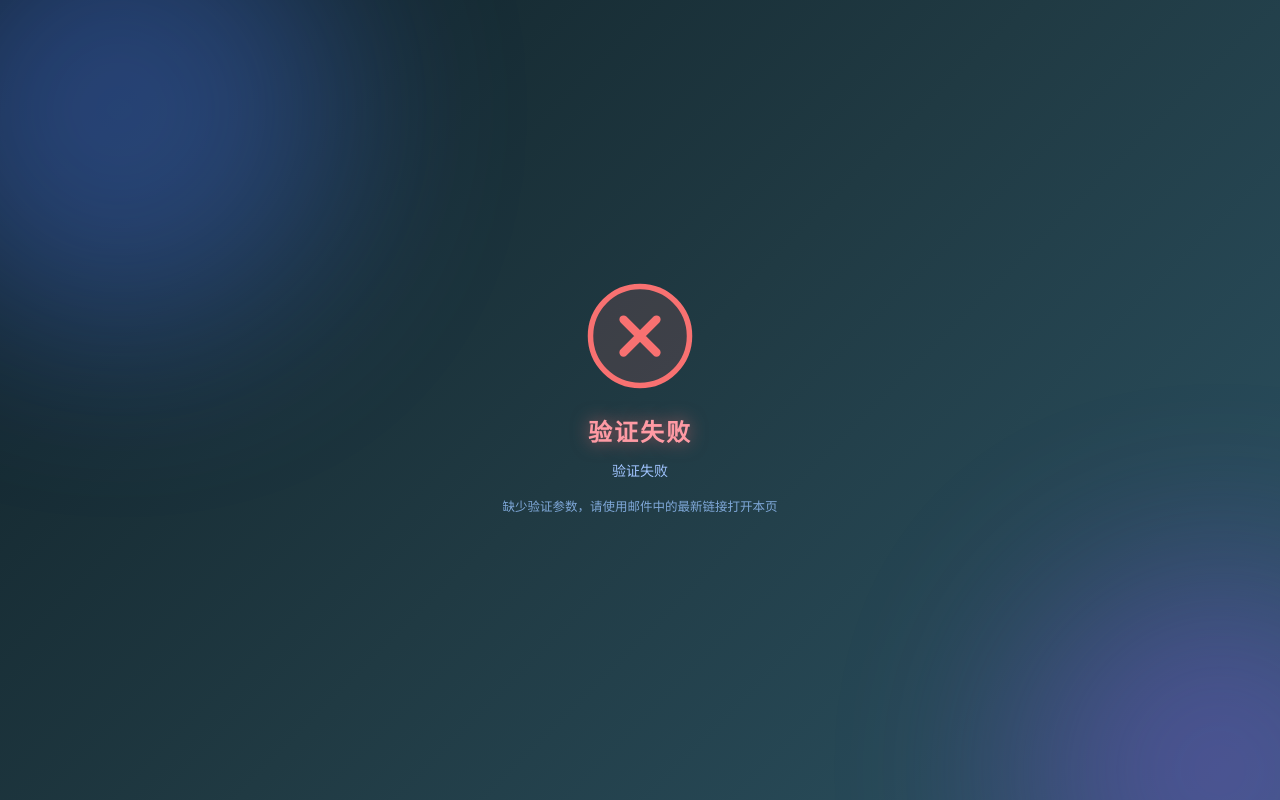
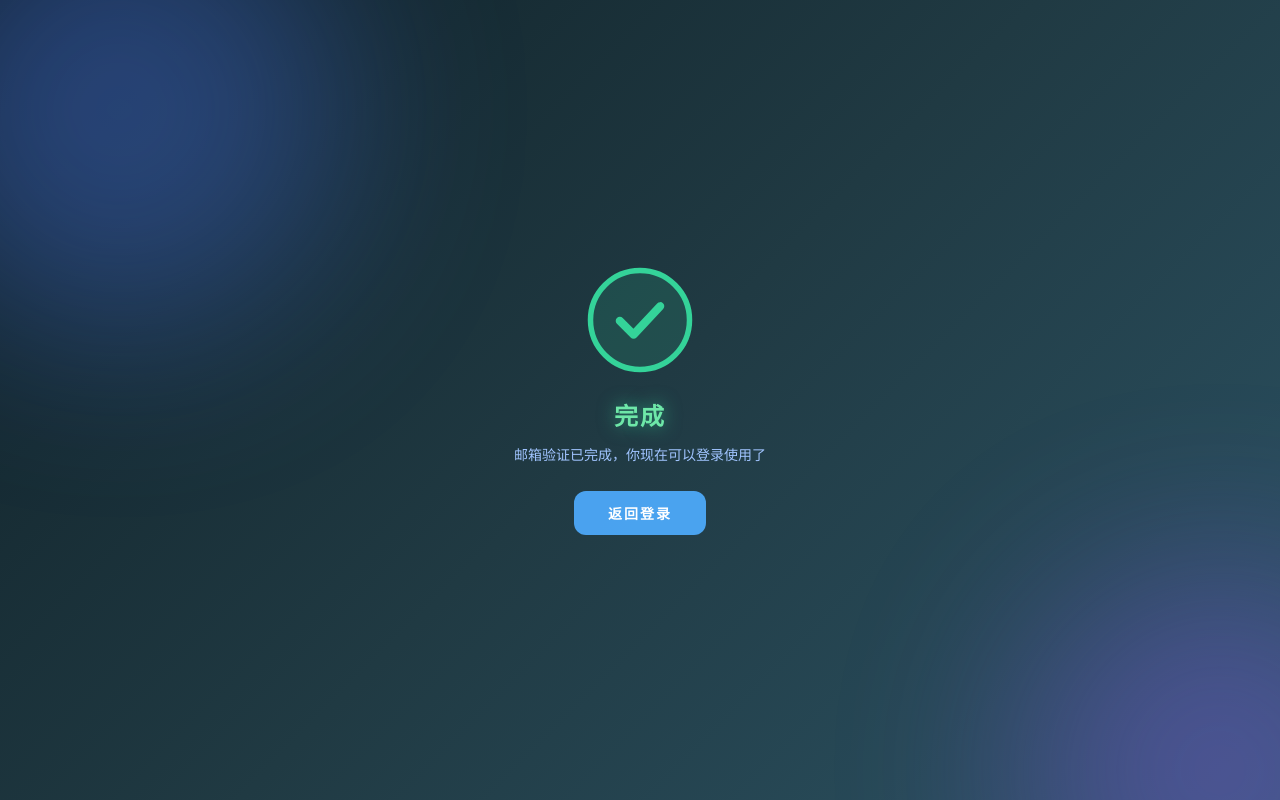
Before and after one commit to DogOfFurina114514/WMessage, a website: page auth.html in a window 1280 px wide. Drawn offline with Linux system fonts and the light colour scheme.

Commit message:
feat: 移除登录页 API 设置，新增隐藏管理面板 /admin（管理员登录）

```diff
--- a/auth.html
+++ b/auth.html
@@ -12,62 +12,44 @@
   <style>
     .auth-result { position: relative; z-index: 2; text-align: center; padding: 40px 20px; }
     .auth-result .mark { width: 110px; height: 110px; margin: 0 auto 22px; display: block; }
-    .auth-result h1 { font-size: 24px; letter-spacing: 2px; margin: 0 0 10px; text-shadow: 0 0 15px rgba(79,172,254,.55); }
+    .auth-result h1 { font-size: 24px; letter-spacing: 2px; margin: 0 0 10px; color: #6ee7a8; text-shadow: 0 0 18px rgba(52,211,153,.6); }
     .auth-result p { color: #a0c4ff; font-size: 14px; line-height: 1.9; margin: 0; word-break: break-all; }
-    .auth-result .detail { color: #7fa8d9; font-size: 12.5px; margin-top: 10px; }
-    .st-proc h1 { color: #a0c4ff; }
-    .st-ok h1 { color: #6ee7a8; text-shadow: 0 0 18px rgba(52,211,153,.6); }
-    .st-bad h1 { color: #ff9aa4; text-shadow: 0 0 18px rgba(248,113,113,.6); }
+    .auth-result .btn { display:inline-block; margin-top:22px; padding:12px 34px; border-radius:12px; background:rgba(79,172,254,.92); color:#fff; font-size:14px; font-weight:600; text-decoration:none; letter-spacing:2px; }
+    .auth-result .btn:active { opacity:.85; }
   </style>
 </head>
 <body>
   <div class="auth">
     <div class="orb a"></div><div class="orb b"></div>
-    <main class="auth-result st-proc" id="root">
+    <main class="auth-result" id="root">
       <svg class="mark" viewBox="0 0 120 120" aria-hidden="true">
-        <circle cx="60" cy="60" r="54" fill="none" stroke="currentColor" stroke-width="6" opacity=".35"/>
+        <circle cx="60" cy="60" r="54" fill="rgba(52,211,153,0.14)" stroke="#34d399" stroke-width="6"/>
+        <path d="M38 61l15 15 29-31" fill="none" stroke="#34d399" stroke-width="9" stroke-linecap="round" stroke-linejoin="round"/>
       </svg>
-      <h1>正在验证…</h1>
-      <p>请稍候</p>
+      <h1>完成</h1>
+      <p>邮箱验证已完成，你现在可以登录使用了</p>
+      <a class="btn" href="./">返回登录</a>
     </main>
   </div>
 
   <script src="./js/config.js"></script>
   <script src="./js/vendor/supabase.js"></script>
   <script>
-    // 从链接参数读取验证信息并调用验证接口
-    const params = new URLSearchParams(location.search);
-    const tokenHash = params.get('token') || '';
-    const type = params.get('type') || 'signup';
-    const root = document.getElementById('root');
-
-    function render(ok, detail) {
-      const okIcon = '<svg class="mark" viewBox="0 0 120 120" aria-hidden="true"><circle cx="60" cy="60" r="54" fill="rgba(52,211,153,0.14)" stroke="#34d399" stroke-width="6"/><path d="M38 61l15 15 29-31" fill="none" stroke="#34d399" stroke-width="9" stroke-linecap="round" stroke-linejoin="round"/></svg>';
-      const badIcon = '<svg class="mark" viewBox="0 0 120 120" aria-hidden="true"><circle cx="60" cy="60" r="54" fill="rgba(248,113,113,0.14)" stroke="#f87171" stroke-width="6"/><path d="M42 42l36 36M78 42l-36 36" fill="none" stroke="#f87171" stroke-width="9" stroke-linecap="round"/></svg>';
-      root.className = 'auth-result ' + (ok ? 'st-ok' : 'st-bad');
-      root.innerHTML =
-        (ok ? okIcon : badIcon) +
-        '<h1>' + (ok ? '验证成功' : '验证失败') + '</h1>' +
-        (ok
-          ? '<p>验证成功，您现在可关闭此页面</p>'
-          : '<p>验证失败</p><p class="detail">' + (detail || '链接无效或已过期') + '</p>');
-    }
-
-    async function verify() {
-      if (!tokenHash) {
-        render(false, '缺少验证参数，请使用邮件中的最新链接打开本页');
-        return;
+    // 验证已在服务端完成（官方验证页处理完毕后重定向到本页，并随 URL 带回会话）。
+    // 本页只负责恢复会话后呈现唯一的完成状态。
+    (async function () {
+      try {
+        const sb = window.supabase.createClient(
+          window.APP_CONFIG.supabaseUrl,
+          window.APP_CONFIG.supabaseKey,
+          { auth: { persistSession: true, detectSessionInUrl: true } }
+        );
+        // 等待初始化完成：官方重定向带来的 access_token / code 会在此被恢复为会话
+        await sb.auth.getSession();
+      } catch (e) {
+        // 本页仅一种终态：完成（官方验证失败时不会到达本页）
       }
-      try {
-        const sb = window.supabase.createClient(window.APP_CONFIG.supabaseUrl, window.APP_CONFIG.supabaseKey, { auth: { persistSession: true } });
-        const { error } = await sb.auth.verifyOtp({ token_hash: tokenHash, type });
-        if (error) render(false, error.message || '链接无效或已过期');
-        else render(true);
-      } catch (e) {
-        render(false, e.message || '网络异常，请稍后重试');
-      }
-    }
-    verify();
+    })();
   </script>
 </body>
 </html>
```
